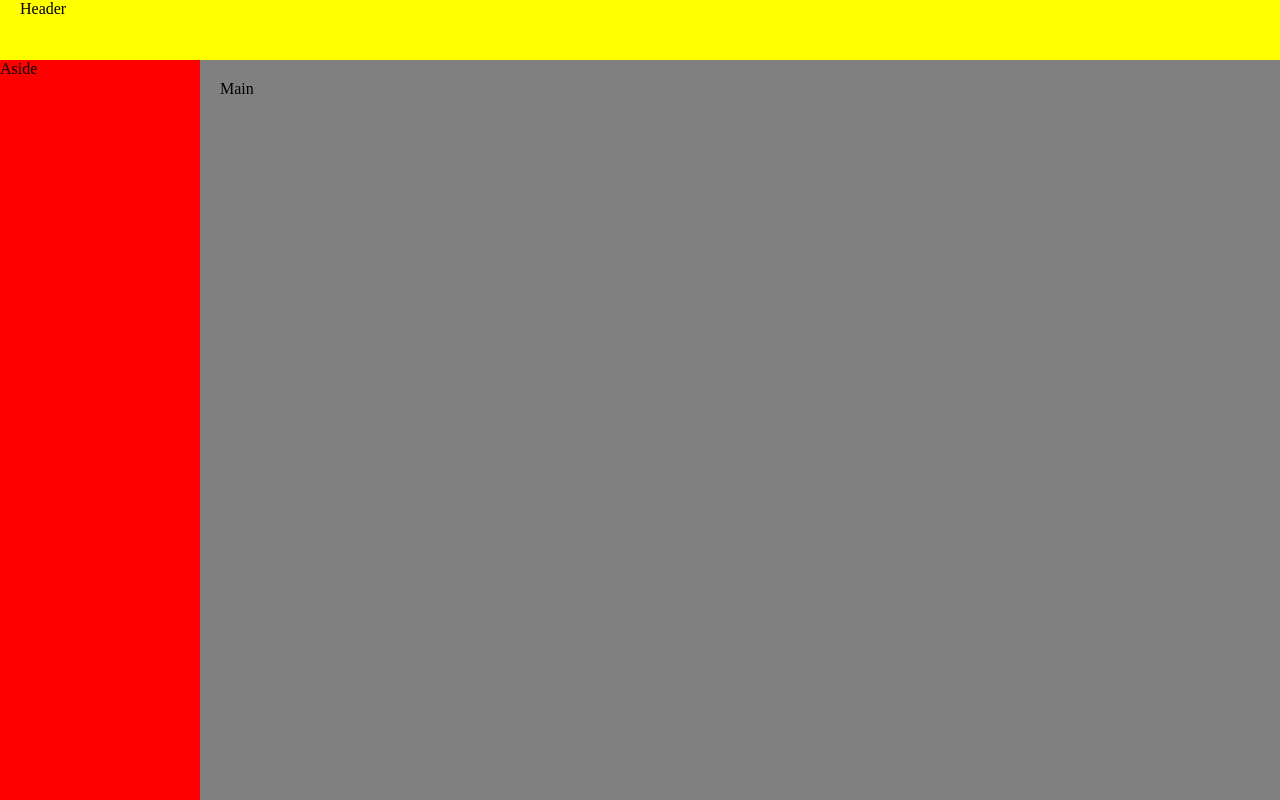
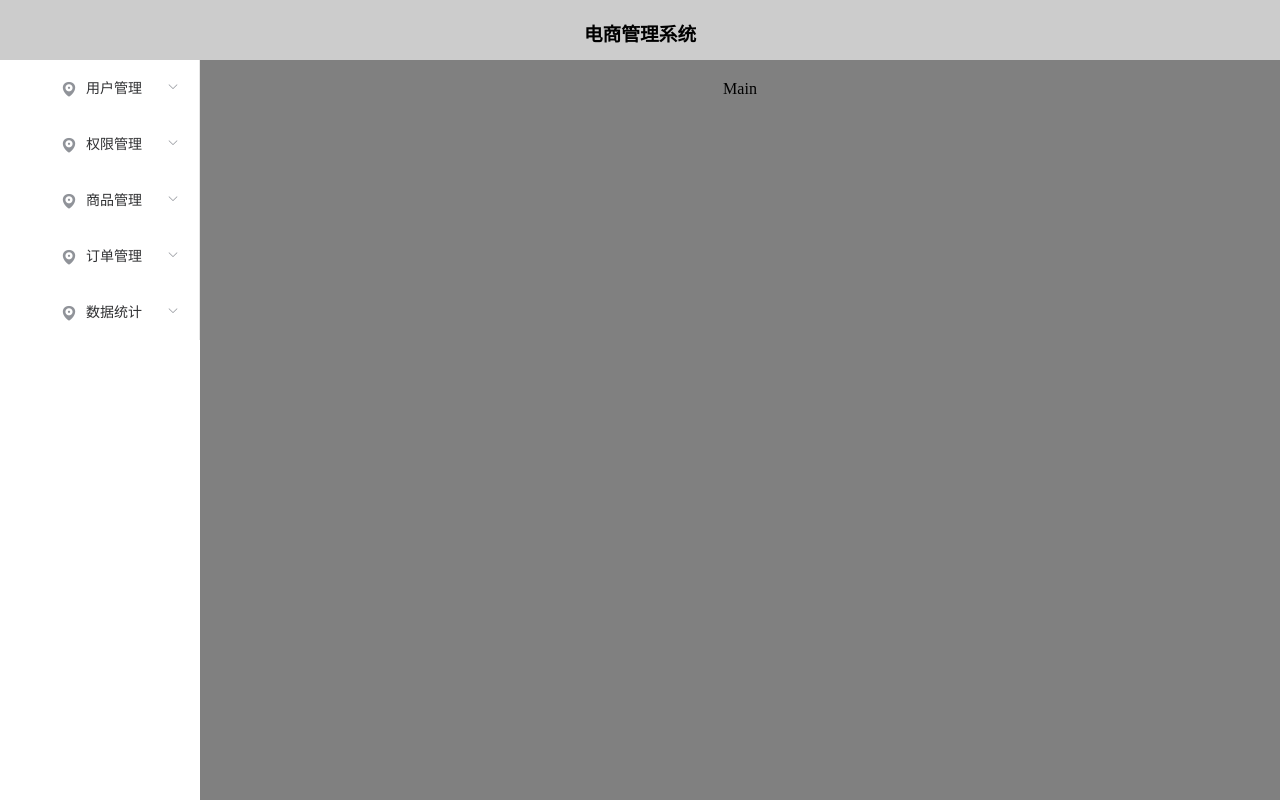
Before and after one commit to liuxueting121/shopmanager, a Vue app: page /#/home in a window 1280 px wide. Built offline with nearby package versions, Linux system fonts and the light colour scheme.

Commit message:
侧边栏引入导航组件

```diff
--- a/src/components/home.vue
+++ b/src/components/home.vue
@@ -1,11 +1,89 @@
 <template>
     <el-container class="container">
-  <el-header>Header</el-header>
+  <el-header>
+      <h3>电商管理系统</h3>
+  </el-header>
   <el-container>
-    <el-aside class="aside" width="200px">Aside</el-aside>
+    <el-aside class="aside" width="200px">
+            <el-menu
+      default-active="1"
+      :router="true"
+      :unique-opened="true"
+      >
+      <!-- 用户管理 -->
+      <el-submenu index="1">
+        <template slot="title">
+          <i class="el-icon-location"></i>
+          <span>用户管理</span>
+        </template>
+          <el-menu-item index="1-1">
+              <i class="el-icon-menu"></i>
+              用户列表
+        </el-menu-item>
+      </el-submenu>
+      <!-- 权限管理 -->
+      <el-submenu index="2">
+        <template slot="title">
+          <i class="el-icon-location"></i>
+          <span>权限管理</span>
+        </template>
+          <el-menu-item index="1-1">
+              <i class="el-icon-menu"></i>
+              角色列表
+        </el-menu-item>
+         <el-menu-item index="1-1">
+              <i class="el-icon-menu"></i>
+              权限列表
+        </el-menu-item>
+      </el-submenu>
+      <!-- 商品 -->
+      <el-submenu index="3">
+        <template slot="title">
+          <i class="el-icon-location"></i>
+          <span>商品管理</span>
+        </template>
+          <el-menu-item index="1-1">
+              <i class="el-icon-menu"></i>
+              商品列表
+        </el-menu-item>
+         <el-menu-item index="1-1">
+              <i class="el-icon-menu"></i>
+              分类参数
+        </el-menu-item>
+        <el-menu-item index="1-1">
+              <i class="el-icon-menu"></i>
+              商品分类
+        </el-menu-item>
+      </el-submenu>
+      <!-- 订单 -->
+      <el-submenu index="4">
+        <template slot="title">
+          <i class="el-icon-location"></i>
+          <span>订单管理</span>
+        </template>
+          <el-menu-item index="1-1">
+              <i class="el-icon-menu"></i>
+              订单列表
+        </el-menu-item>
+      </el-submenu>
+      <!-- 数据 -->
+      <el-submenu index="5">
+        <template slot="title">
+          <i class="el-icon-location"></i>
+          <span>数据统计</span>
+        </template>
+          <el-menu-item index="1-1">
+              <i class="el-icon-menu"></i>
+              数据列表
+        </el-menu-item>
+      </el-submenu>
+    </el-menu>
+    </el-aside>
     <el-main class="main">Main</el-main>
   </el-container>
 </el-container>
+
+
 
 </template>
 
@@ -18,10 +96,11 @@ export default {
 <style>
 .container {
     height: 100%;
-    background: yellow;
+    background: #ccc;
+    text-align: center;
 }
 .aside {
-    background: red;
+    background: #fff;
 }
 .main {
     background: gray;
```
